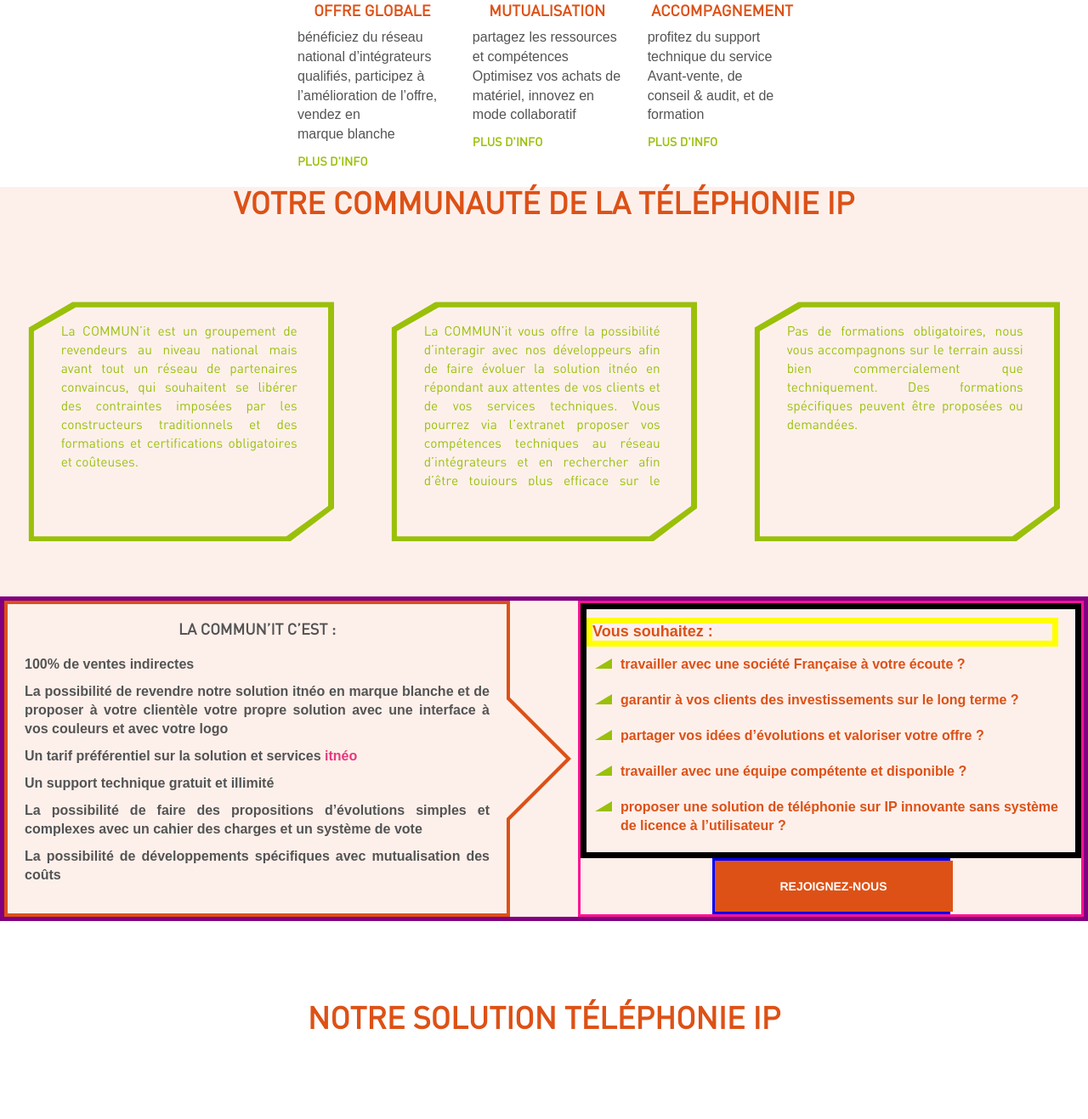
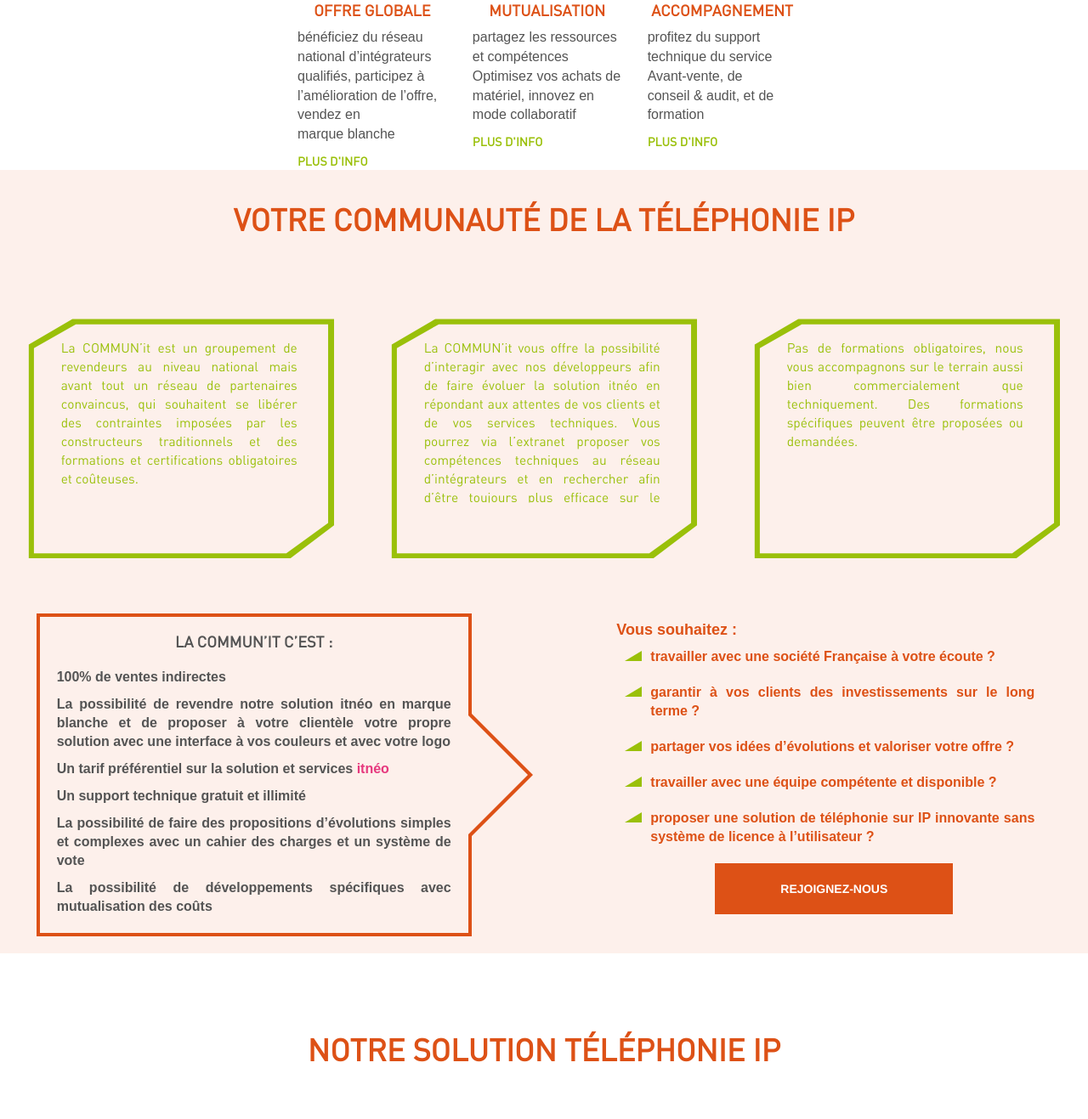
Before and after one commit to JohanGaub/symfony-project-03, a Symfony app: template src/AppBundle/Resources/views/Default/index.html.twig in a window 1280 px wide. Shown: the part 416-1733 px from the top of the page at 85% size. Run offline with Twig, Linux system fonts and the light colour scheme; the template is opened without the code that fills it, so the values that code supplies are empty; some libraries are stand-ins or nearby versions.

Commit message:
New arrow first try

```diff
--- a/src/AppBundle/Resources/public/sass/_index-communit.scss
+++ b/src/AppBundle/Resources/public/sass/_index-communit.scss
@@ -1,5 +1,6 @@
 #communit {
   background-color: $background-color1;
+  padding: 2rem 0;
 
   .flex-container-1 {
     display: flex;
@@ -28,10 +29,10 @@
     }
   }
   .flex-container-2{
-    border: solid purple 0.5rem;
-    display: inline-flex;
+    //border: solid purple 0.5rem;
+    display: flex;
     flex-wrap: wrap;
-    justify-content: space-between; // it centers blocks horizontally if margin is not set to "auto"
+    justify-content: space-around;// it centers blocks horizontally if margin is not set to "auto"
     width: 100%;
 
     a { // itnéo link
@@ -58,19 +59,14 @@
       }
     }
   }
-  .block-arrow {
-    display: inline-flex;
-
-
-
+  //.block-arrow {
+  //  border: solid grey 3px;
+  //}
     .box-with-border, .box {
-      width: 47%;
-      /*background: red;*/
+      width: 40%;
       display:inline-block;
       position:relative;
       transition:  2s ease;
-
-
     }
 
     .box-with-border {
@@ -78,23 +74,17 @@
       background: $background-color1;
       padding: 0;
       margin: 0; // If "auto", it affects flex-container-2 with justify-content : center which become unefficient
-
-
-
-
-
     }
-  }
 
   .empty{
-    width: 6%;
-    padding: 0 4rem;
+    width: 0;
+    padding: 0;
     margin: 0;
   }
 
   .block-questions{
-    width: 47%;
-    border: solid deeppink 3px;
+    width: 40%;
+    //border: solid deeppink 3px;
     display: inline-block;
     vertical-align: middle;
     flex-direction: column;
@@ -104,13 +94,13 @@
 
     .questions{
       padding: 0 2rem 0 0;
-      border: solid black 7px;
+      //border: solid black 7px;
 
       h4{
         font-family: Arial, sans-serif;
         font-weight: bold;
         color: $secondary-color;
-        border: solid 7px yellow;
+        //border: solid 7px yellow;
       }
 
       p{
@@ -128,7 +118,7 @@
     }
   }
   .questions-button{
-    border: solid blue 3px;
+    //border: solid blue 3px;
     width: 28rem;
     margin: 0 auto;
     padding-right: 2.5rem;
@@ -136,14 +126,15 @@
 
   @media screen and (max-width: 640px) {
 
-
     .flex-container-2 {
-      border: solid darkviolet 0.5rem;
+      //border: solid violet 0.5rem;
       display: flex;
       flex-direction: column;
       flex-wrap: wrap;
       justify-content: space-between; // it centers blocks horizontally if margin is not set to "auto"
       width: 100%;
+      padding: 3rem 0;
+
 
       .block-arrow {
         display: inline-block;
@@ -152,7 +143,6 @@
         .box-with-border, .box {
           width: 100%;
           height: 47%;
-          /*background: red;*/
           display: inline-block;
           position: relative;
 
@@ -164,13 +154,7 @@
           background: $background-color1;
           padding: 0;
           margin: 0; // If "auto", it affects flex-container-2 with justify-content : center which become unefficient
-
-
         }
-
-
-
-
       }
 
       .empty {
--- a/src/AppBundle/Resources/views/Partials/communit.html.twig
+++ b/src/AppBundle/Resources/views/Partials/communit.html.twig
@@ -7,9 +7,9 @@
         {{ box.svgBox("Pas de formations obligatoires, nous vous accompagnons sur le terrain aussi bien commercialement que techniquement. Des formations spécifiques peuvent être proposées ou demandées.") }}
     </div>
 
-    <div class="flex-container-2 ">
+    <div class="flex-container-2">
 
-        <div class="block-arrow">
+        <!--<div class="block-arrow">-->
             <div class="box-with-border arrow-right-center">
                 <div><h3 >La COMMUN’it c’est :</h3></div>
                 <div>
@@ -24,7 +24,8 @@
                 </div>
             </div>
 
-            <div class="empty"></div>
+
+        <div class="empty"></div>
 
         <div class="block-questions">
             <div class="questions">
```
Also changed, not shown: src/AppBundle/Resources/public/css/main.css (+15 -38 lines), web/assets/css/main.css.
